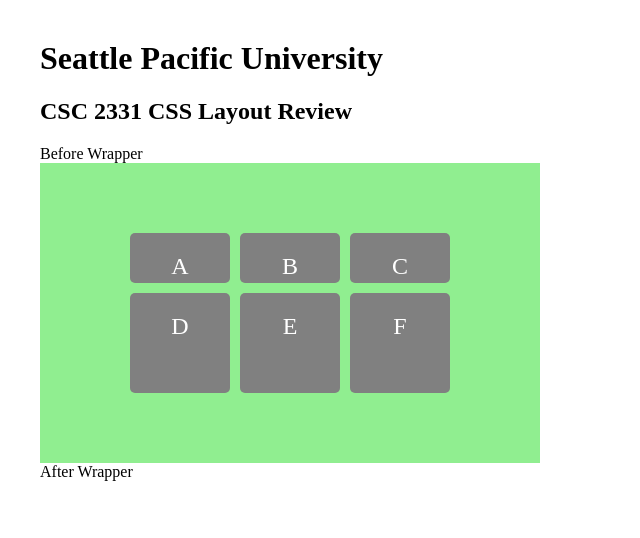
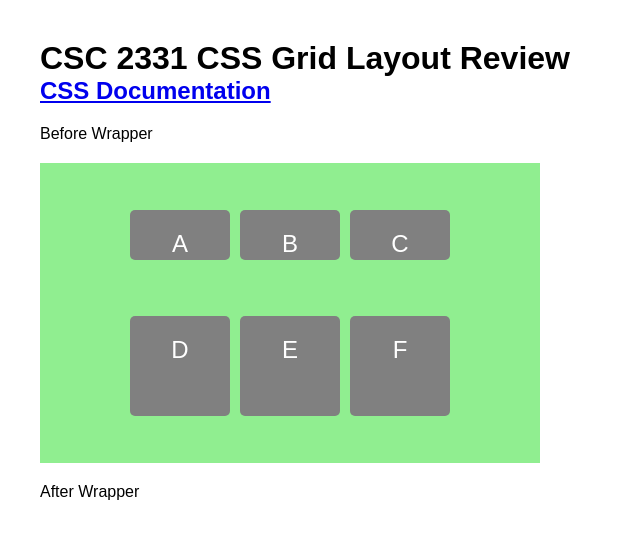
Before and after one commit to DennisVickers/SPU_CSC_3221_CODE, a plain HTML site: page CSS/Grid/index.html in a window 1280 px wide. Shown: the whole page, without its empty margins (0-640 px from the left). Drawn offline with Linux system fonts and the light colour scheme.

Commit message:
Push to remote

```diff
--- a/CSS/Flexbox/style.css
+++ b/CSS/Flexbox/style.css
@@ -5,14 +5,18 @@
 
 header {
   background: purple;
-  height: 6.25rem;
+  height: 7rem;
 }
 
-h1 {
+h1, h2 {
   text-align: center;
   color: white;
-  line-height: 6.25rem;
+  line-height: 3rem;
   margin: 0;
+}
+
+h2>a {
+  color: white;
 }
 
 article {
@@ -23,14 +27,23 @@
 
 section {
   display: flex;
+  /* direction of main and cross axis */
   flex-direction: row;
-  flex-wrap: nowrap;
+  flex-wrap:nowrap;
+  /* flex-flow:row nowrap; */
 }
 
 article {
+  /* How much space a flex element will take in the container
+     as it grows or shrinks */
   flex-grow: 1;
   flex-shrink: 1;
+  /* The initial size of the flex element */
   flex-basis: 12.5rem;
+}
+
+article h2 {
+  color: black;
 }
 
 #article_3 {
--- a/CSS/Grid/grid.css
+++ b/CSS/Grid/grid.css
@@ -1,5 +1,22 @@
+*, *::before, *::after {
+  margin: 0;
+  padding: 0;
+  box-sizing: border-box;
+}
+
+html {
+  font-size: 62.5%;
+}
+
 body {
-  margin: 40px;
+  font-family: Arial, Helvetica, sans-serif;
+  font-size: 1.6rem;
+  margin: 4rem;
+}
+
+span {
+  display: inline-block;
+  margin: 2rem 0rem;
 }
 
 .wrapper {
@@ -11,10 +28,19 @@
   /* grid-template-columns: auto auto auto; */
   /* grid-template-columns: 50fr 25fr 25fr; */
   grid-template-rows: 50px 100px;
+
+  /* adjust gutter around */
   grid-gap: 10px;
   /* grid-gap: 20px 40px; */
+
+  /* adjust placement of elements on block axis */
+  /* justify-content: end; */
+  /* justify-content:space-around; */
   justify-content: center;
-  align-content: center;
+
+  /* adjust placement of elements on block axis */
+  align-content: space-evenly;
+  /* align-content:center; */
 }
 
 .wrapper > .box {
@@ -26,14 +52,23 @@
   font-size: 150%;
 }
 
-/* #A {
-  grid-row: 1 / 3;
+#A {
+  /* grid-row-start: 1; */
+  /* grid-row-end: 3; */
+  /* grid-row-end: span 3; */
+  /* grid-row: 1 / 3; */
 }
 
 #D {
-  grid-column: 1/3;
+  /* grid-column-start: 1; */
+  /* grid-column-end: 2; */
+  /* grid-column: 1/3; */
 }
 
 #B {
-  grid-area: 1 / 2 / 3 / 4;
-} */
+  /* grid-row-start: 1; */
+  /* grid-column-start: 2; */
+  /* grid-row-end: 3; */
+  /* grid-column-end: 4; */
+  /* grid-area: 1 / 2 / 3 / 4; */
+}
--- a/CSS/Grid/index.html
+++ b/CSS/Grid/index.html
@@ -9,8 +9,8 @@
 </head>
 <body>
   <header>
-    <h1>Seattle Pacific University</h1>
-    <h2>CSC 2331 CSS Layout Review</h2>
+    <h1>CSC 2331 CSS Grid Layout Review</h1>
+    <h2><a target="_blank" href="https://developer.mozilla.org/en-US/docs/Web/CSS/CSS_Grid_Layout/Basic_Concepts_of_Grid_Layout">CSS Documentation</a></h2>
   </header>
   <span>Before Wrapper</span>
   <div class="wrapper">
```
Also changed, not shown: CSS/Box Model/index.html (+7 -3 lines), CSS/Flexbox/index.html (+4 -2 lines), CSS/Generic Site/index.html (+6 -6 lines), JS/NavBar/browser-app.js (renamed from CSS/NavBar/browser-app.js), JS/NavBar/index.html (renamed from CSS/NavBar/index.html), JS/NavBar/logo.svg (renamed from CSS/NavBar/logo.svg), JS/NavBar/styles.css (renamed from CSS/NavBar/styles.css).
